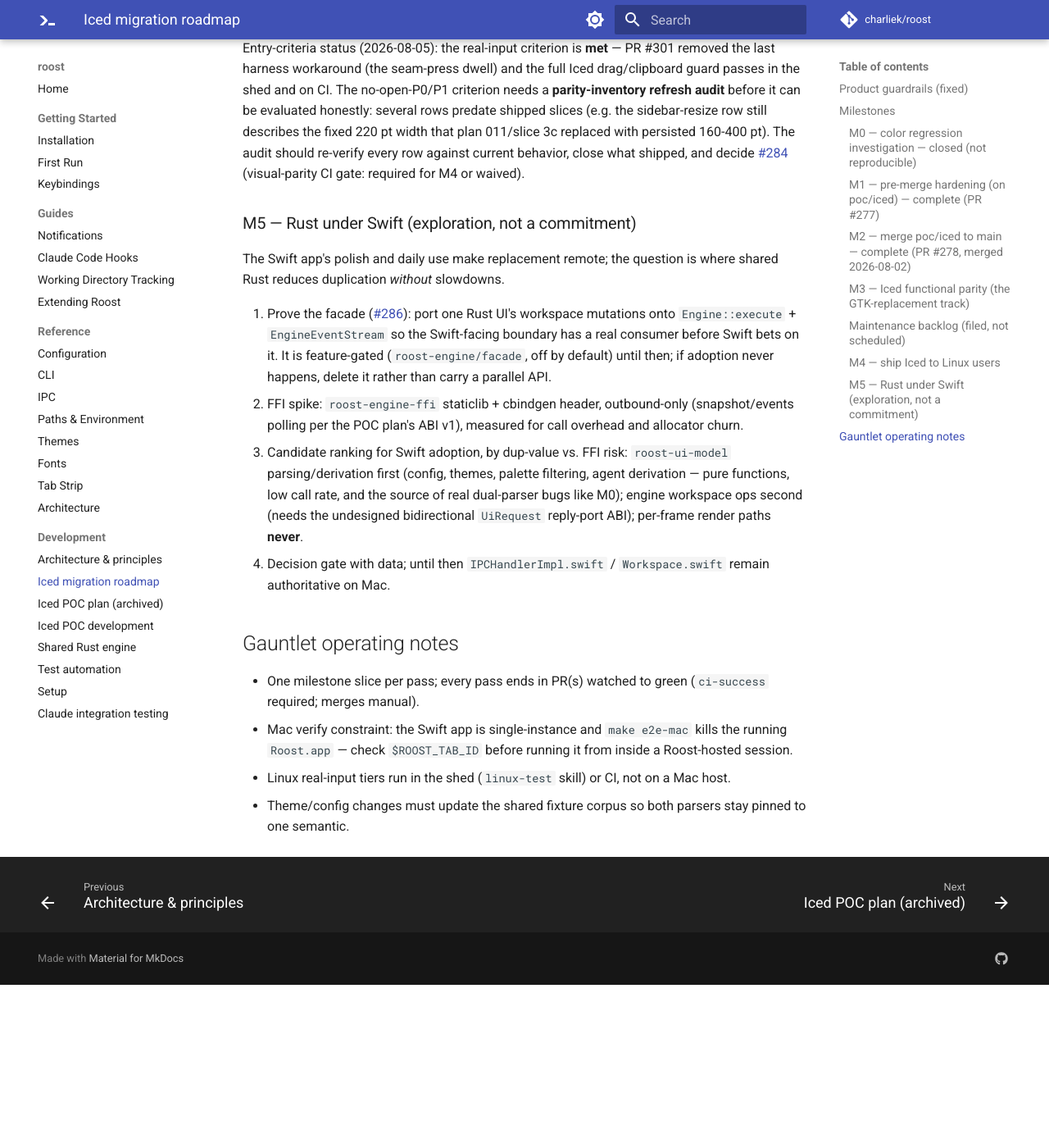
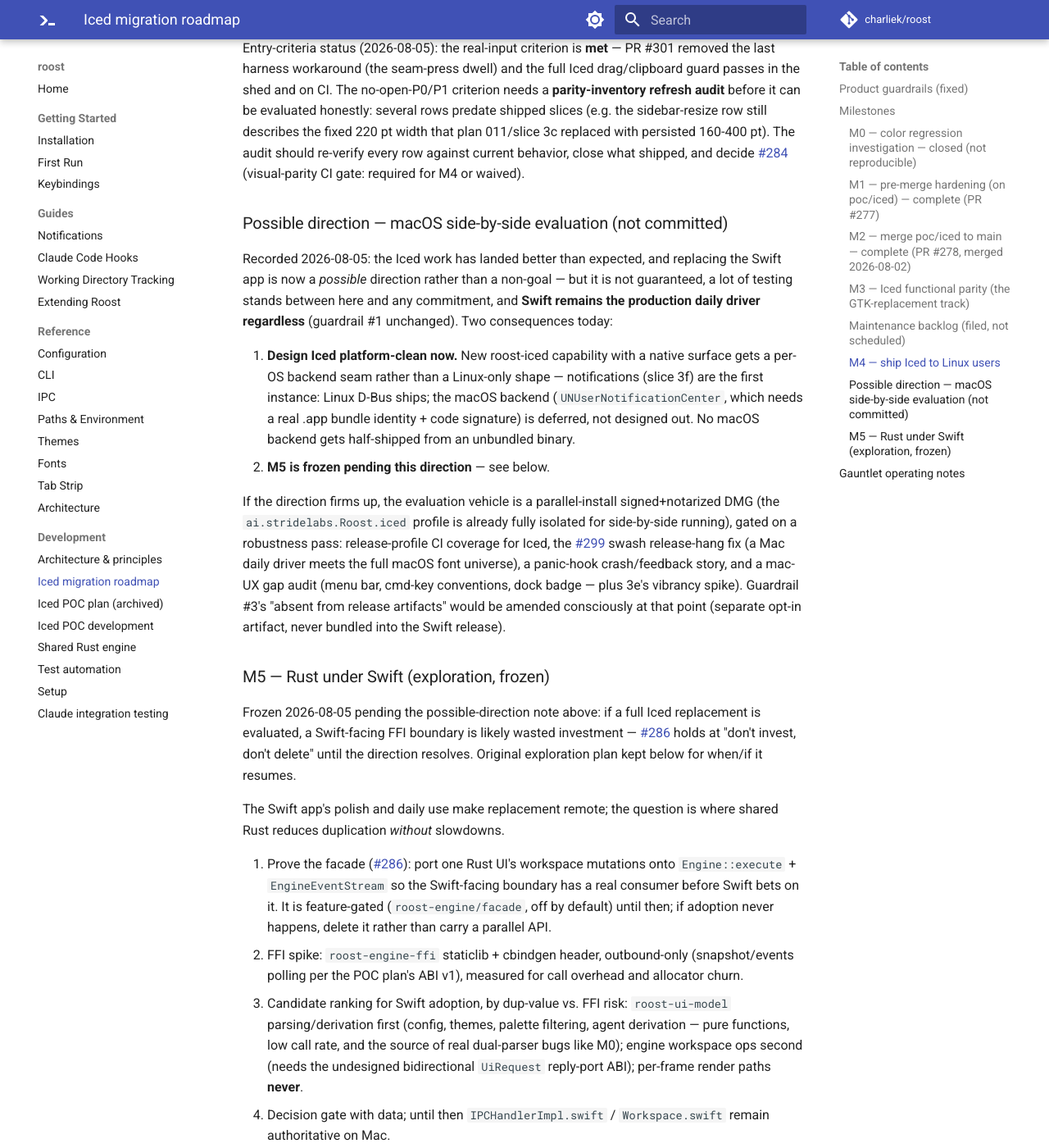
Before and after one commit to charliek/roost, an MkDocs documentation site: the page built from docs/development/iced-migration-roadmap.md, in a window 1280 px wide and 1400 px high, scrolled down 5544 px. Shown: the whole window at 82% size. Built offline with MkDocs 1.6.1 and Material for MkDocs 9.7.7, drawn with Linux system fonts in a browser that asks for light colours; comment, search, counter and statistics services are not loaded; before the commit the page ends 6745 px from its top, so only the background shows below that.

Commit message:
docs: record the possible mac-iced direction + freeze M5
Charlie (2026-08-05): replacing the Swift app with Iced is now a
possible direction, not a non-goal — not committed, lots of testing
first, Swift stays the daily driver. Consequences captured: new Iced
native surfaces get per-OS backend seams (notifications are the first
instance — Linux D-Bus ships, the macOS UNUserNotificationCenter
backend waits for a real bundle identity rather than half-shipping
unbundled); M5's facade exploration freezes at don't-invest-don't-
delete until the direction resolves; the eventual evaluation vehicle
(parallel-install signed DMG) and its robustness gate are sketched so
the future pass starts from criteria, not memory.

Co-Authored-By: Claude Fable 5 <noreply@anthropic.com>
Claude-Session: https://claude.ai/code/session_01WLKWsLV45DAk61xG6Utj3e

```diff
--- a/docs/development/iced-migration-roadmap.md
+++ b/docs/development/iced-migration-roadmap.md
@@ -240,7 +240,40 @@ plan 011/slice 3c replaced with persisted 160-400 pt). The audit should
 re-verify every row against current behavior, close what shipped, and
 decide [#284] (visual-parity CI gate: required for M4 or waived).
 
-### M5 — Rust under Swift (exploration, not a commitment)
+### Possible direction — macOS side-by-side evaluation (not committed)
+
+Recorded 2026-08-05: the Iced work has landed better than expected, and
+replacing the Swift app is now a *possible* direction rather than a
+non-goal — but it is not guaranteed, a lot of testing stands between here
+and any commitment, and **Swift remains the production daily driver
+regardless** (guardrail #1 unchanged). Two consequences today:
+
+1. **Design Iced platform-clean now.** New roost-iced capability with a
+   native surface gets a per-OS backend seam rather than a Linux-only
+   shape — notifications (slice 3f) are the first instance: Linux D-Bus
+   ships; the macOS backend (`UNUserNotificationCenter`, which needs a
+   real .app bundle identity + code signature) is deferred, not
+   designed out. No macOS backend gets half-shipped from an unbundled
+   binary.
+2. **M5 is frozen pending this direction** — see below.
+
+If the direction firms up, the evaluation vehicle is a parallel-install
+signed+notarized DMG (the `ai.stridelabs.Roost.iced` profile is already
+fully isolated for side-by-side running), gated on a robustness pass:
+release-profile CI coverage for Iced, the [#299] swash release-hang fix
+(a Mac daily driver meets the full macOS font universe), a panic-hook
+crash/feedback story, and a mac-UX gap audit (menu bar, cmd-key
+conventions, dock badge — plus 3e's vibrancy spike). Guardrail #3's
+"absent from release artifacts" would be amended consciously at that
+point (separate opt-in artifact, never bundled into the Swift release).
+
+### M5 — Rust under Swift (exploration, frozen)
+
+Frozen 2026-08-05 pending the possible-direction note above: if a
+full Iced replacement is evaluated, a Swift-facing FFI boundary is
+likely wasted investment — [#286] holds at "don't invest, don't
+delete" until the direction resolves. Original exploration plan kept
+below for when/if it resumes.
 
 The Swift app's polish and daily use make replacement remote; the question
 is where shared Rust reduces duplication *without* slowdowns.
```
